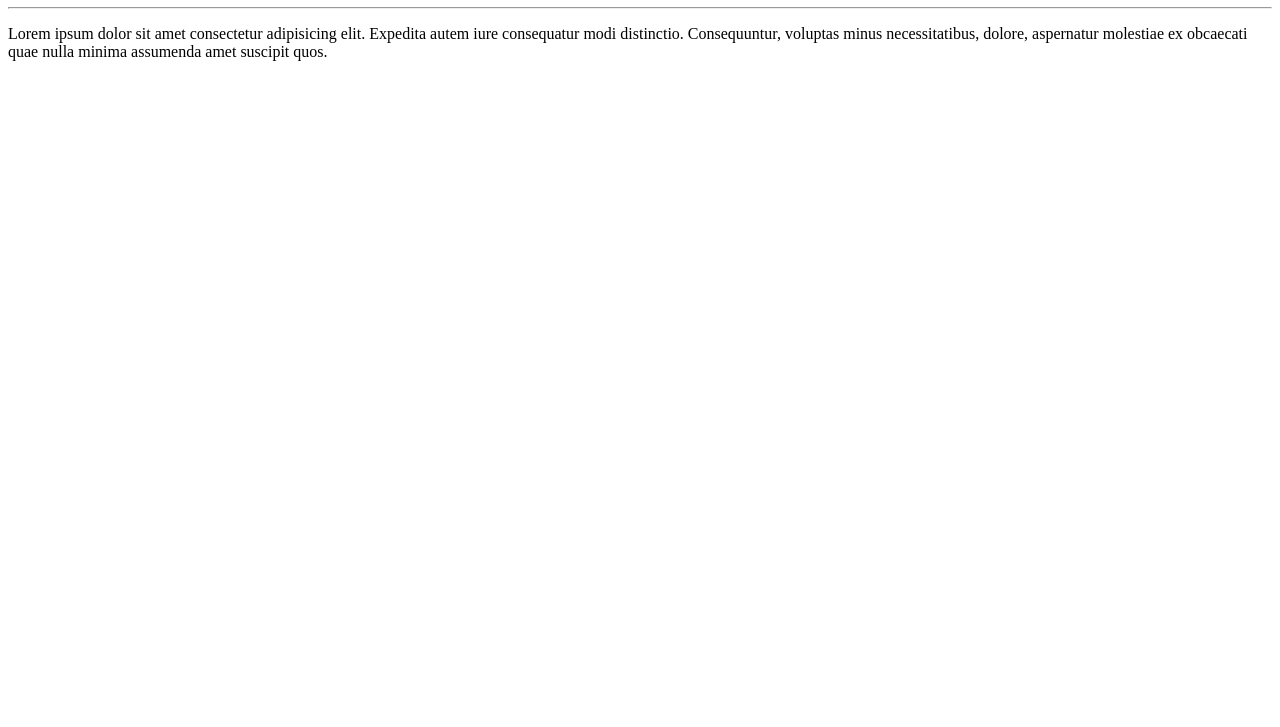
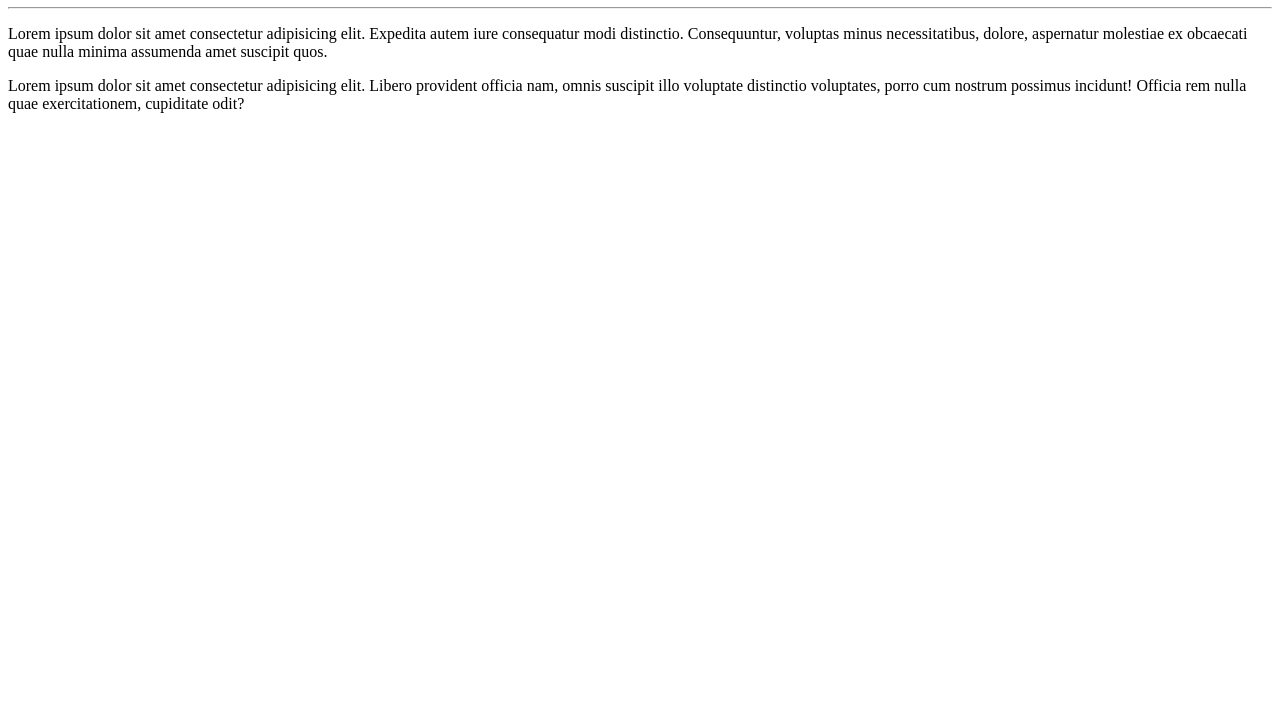
Before and after one commit to wcorreiasouza/Ola-Mundo, a plain HTML site: page site-exemplo/index.html in a window 1280 px wide. Shown: the part 73-800 px from the top of the page. Drawn offline with Linux system fonts and the light colour scheme.

Commit message:
adicionei um paragrafo

```diff
--- a/site-exemplo/index.html
+++ b/site-exemplo/index.html
@@ -10,5 +10,6 @@
     <h1>Olá, Mundo!</h1>
     <hr>
     <p>Lorem ipsum dolor sit amet consectetur adipisicing elit. Expedita autem iure consequatur modi distinctio. Consequuntur, voluptas minus necessitatibus, dolore, aspernatur molestiae ex obcaecati quae nulla minima assumenda amet suscipit quos.</p>
+    <p>Lorem ipsum dolor sit amet consectetur adipisicing elit. Libero provident officia nam, omnis suscipit illo voluptate distinctio voluptates, porro cum nostrum possimus incidunt! Officia rem nulla quae exercitationem, cupiditate odit?</p>
 </body>
 </html>
```
